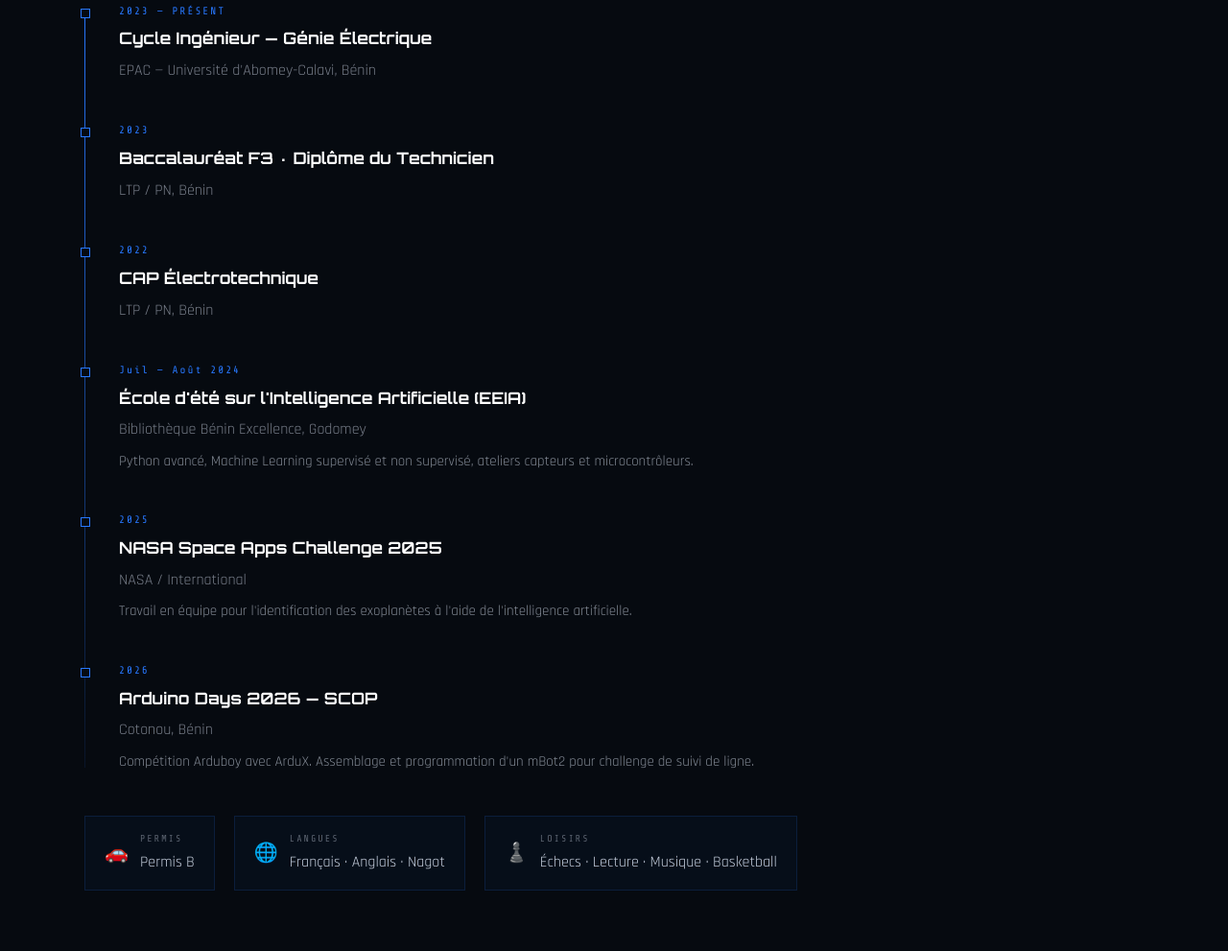
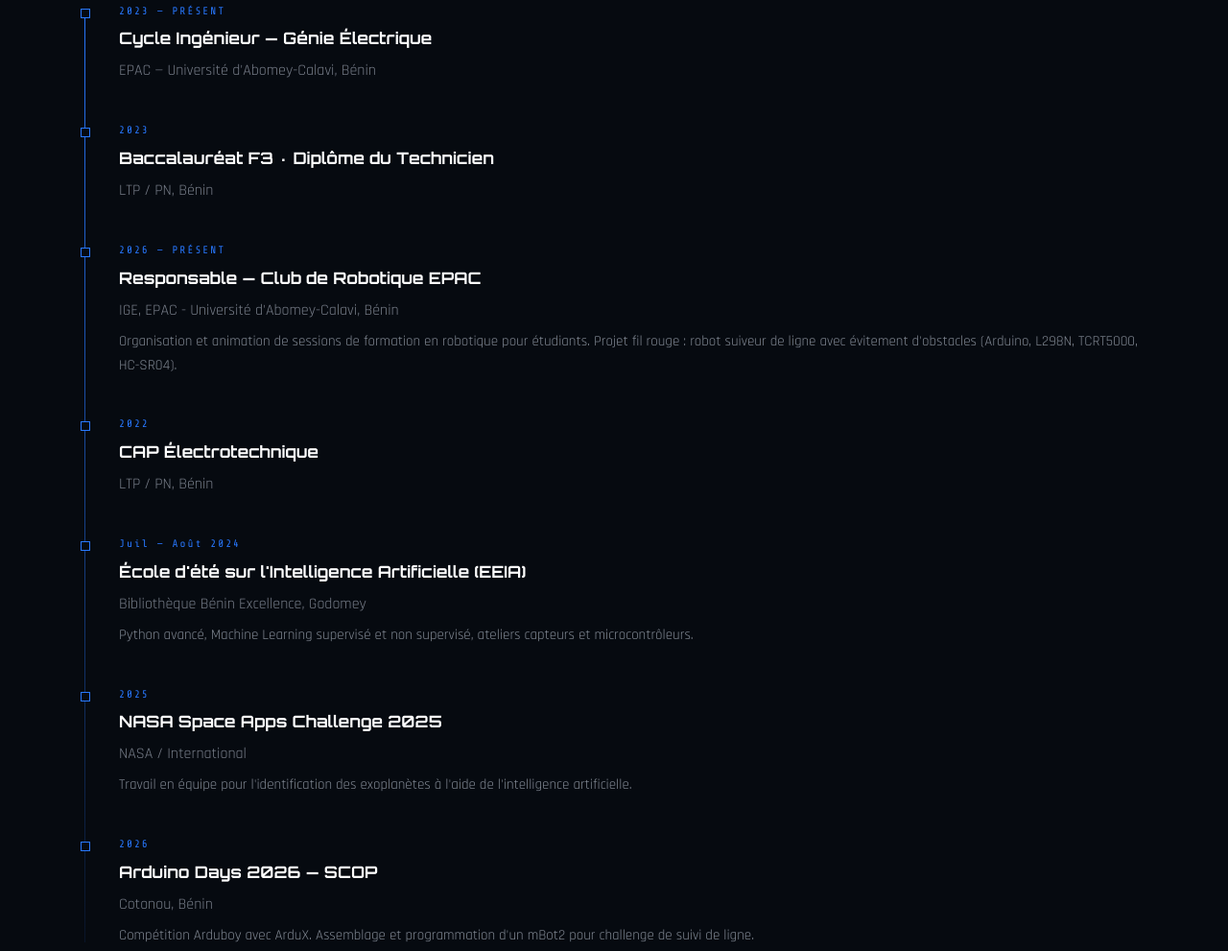
Before and after one commit to peace-fiacre/peace_portfolio, a plain HTML site: page index.html in a window 1280 px wide. Shown: the part 3306-4297 px from the top of the page at 96% size. Drawn offline with nearby package versions, Linux system fonts and the light colour scheme.

Commit message:
Ajout de l_experience de responsable du club de robotique de ige

```diff
--- a/index.html
+++ b/index.html
@@ -711,6 +711,24 @@ body {
       <div class="pf-tl-title" data-fr="Baccalauréat F3 · Diplôme du Technicien" data-en="F3 Baccalaureate · Technician Diploma">Baccalauréat F3 · Diplôme du Technicien</div>
       <div class="pf-tl-place">LTP / PN, Bénin</div>
     </div>
+
+
+
+    <div class="pf-tl-item pf-fade pf-fade-delay-2">
+      <div class="pf-tl-dot"></div>
+      <div class="pf-tl-year">2026 — <span data-fr="PRÉSENT" data-en="PRESENT">PRÉSENT</span></div>
+      <div class="pf-tl-title"
+        data-fr="Responsable — Club de Robotique EPAC"
+        data-en="Leader — EPAC Robotics Club">Responsable — Club de Robotique EPAC</div>
+      <div class="pf-tl-place">IGE, EPAC - Université d'Abomey-Calavi, Bénin</div>
+      <div class="pf-tl-desc"
+        data-fr="Organisation et animation de sessions de formation en robotique pour étudiants. Projet fil rouge : robot suiveur de ligne avec évitement d'obstacles (Arduino, L298N, TCRT5000, HC-SR04)."
+        data-en="Organization and delivery of robotics training sessions for students. Ongoing project: line-following robot with obstacle avoidance (Arduino, L298N, TCRT5000, HC-SR04).">
+        Organisation et animation de sessions de formation en robotique pour étudiants. Projet fil rouge : robot suiveur de ligne avec évitement d'obstacles (Arduino, L298N, TCRT5000, HC-SR04).
+      </div>
+    </div>
+
+
     <div class="pf-tl-item pf-fade pf-fade-delay-3">
       <div class="pf-tl-dot"></div>
       <div class="pf-tl-year">2022</div>
```
